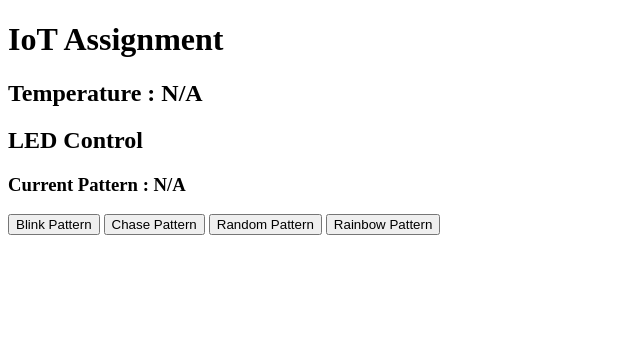
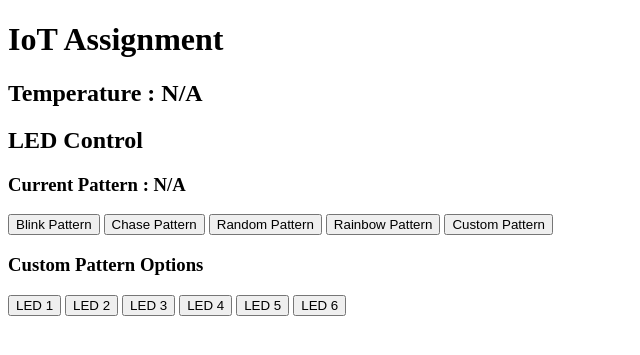
Before and after one commit to cbarrier05/IoT-Project, a Flask app: page / in a window 1280 px wide. Shown: the top 355 px of the page, without its empty margins (0-640 px from the left). Run offline with Flask 3, Linux system fonts and the light colour scheme.

Commit message:
Added custom control of LEDs

```diff
--- a/src/app.py
+++ b/src/app.py
@@ -4,6 +4,7 @@ app = Flask(__name__)
 
 pattern = 0
 temperature = 0
+custom = []
 
 @app.route('/')
 def index():
@@ -23,6 +24,22 @@ def set_pattern(p):
     pattern = p
     return "OK"
 
+@app.route('/set_custom/<int:c>')
+def set_custom(c):
+    global custom
+    if c in custom:
+        custom.remove(c)
+    else:
+        custom.append(c)
+    return "OK"
+
+@app.route('/get_custom')
+def get_custom():
+    custom_string = ""
+    for led in custom:
+        custom_string += str(led)
+    return custom_string
+
 @app.route('/data')
 def data():
     match pattern:
@@ -34,6 +51,8 @@ def data():
             pattern_name = "Random"
         case 3:
             pattern_name = "Rainbow"
+        case 4:
+            pattern_name = "Custom"
         case _:
             pattern_name = "N/A"
     return {"temperature": temperature, "pattern": pattern_name}
--- a/src/templates/index.html
+++ b/src/templates/index.html
@@ -6,6 +6,10 @@
   <script>
     function setPattern(p) {
       fetch('/set_pattern/' + p);
+    }
+
+    function setCustom(c) {
+      fetch('/set_custom/' + c)
     }
 
     function refreshData() {
@@ -30,7 +34,15 @@
     <button onclick="setPattern(1)">Chase Pattern</button>
     <button onclick="setPattern(2)">Random Pattern</button>
     <button onclick="setPattern(3)">Rainbow Pattern</button>
+    <button onclick="setPattern(4)">Custom Pattern</button>
   </div>
+<h3>Custom Pattern Options</h3>
+  <button onclick="setCustom(0)">LED 1</button>
+  <button onclick="setCustom(1)">LED 2</button>
+  <button onclick="setCustom(2)">LED 3</button>
+  <button onclick="setCustom(3)">LED 4</button>
+  <button onclick="setCustom(4)">LED 5</button>
+  <button onclick="setCustom(5)">LED 6</button>
 </body>
 
 </html>
```
Also changed, not shown: 1 other file.
